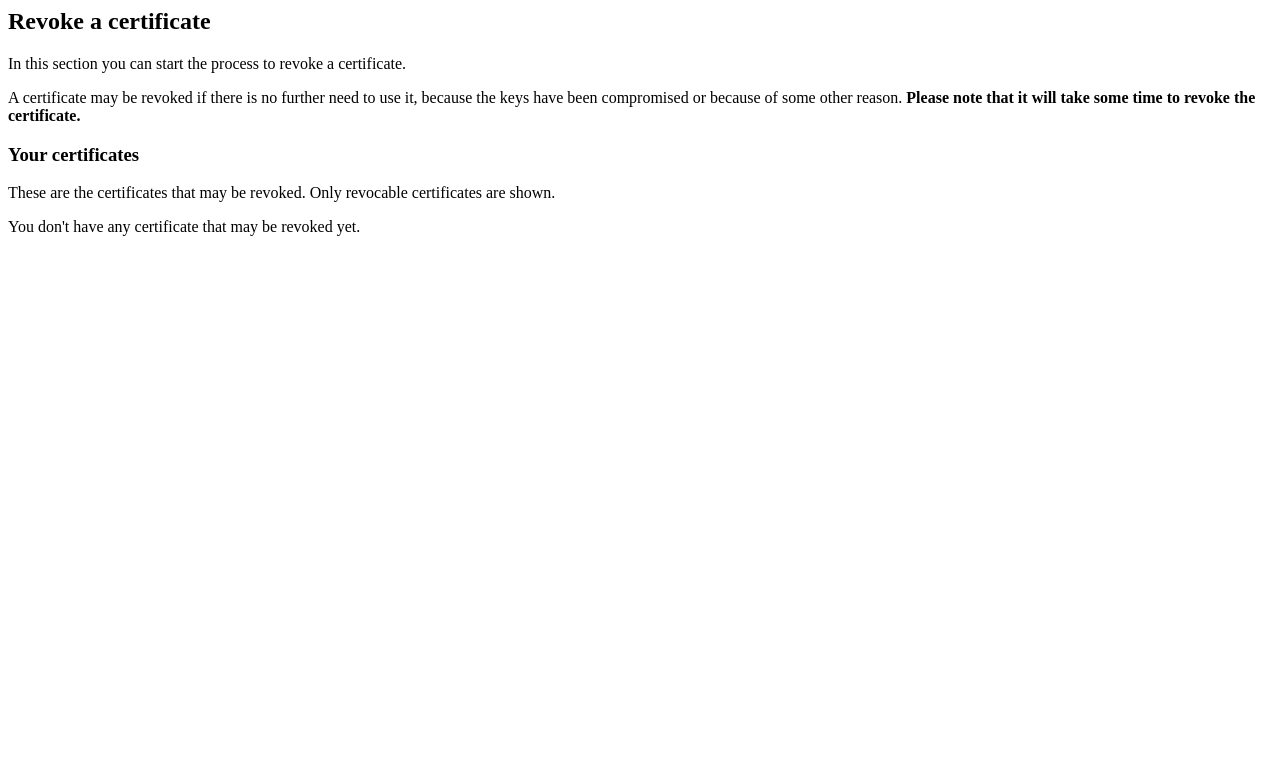
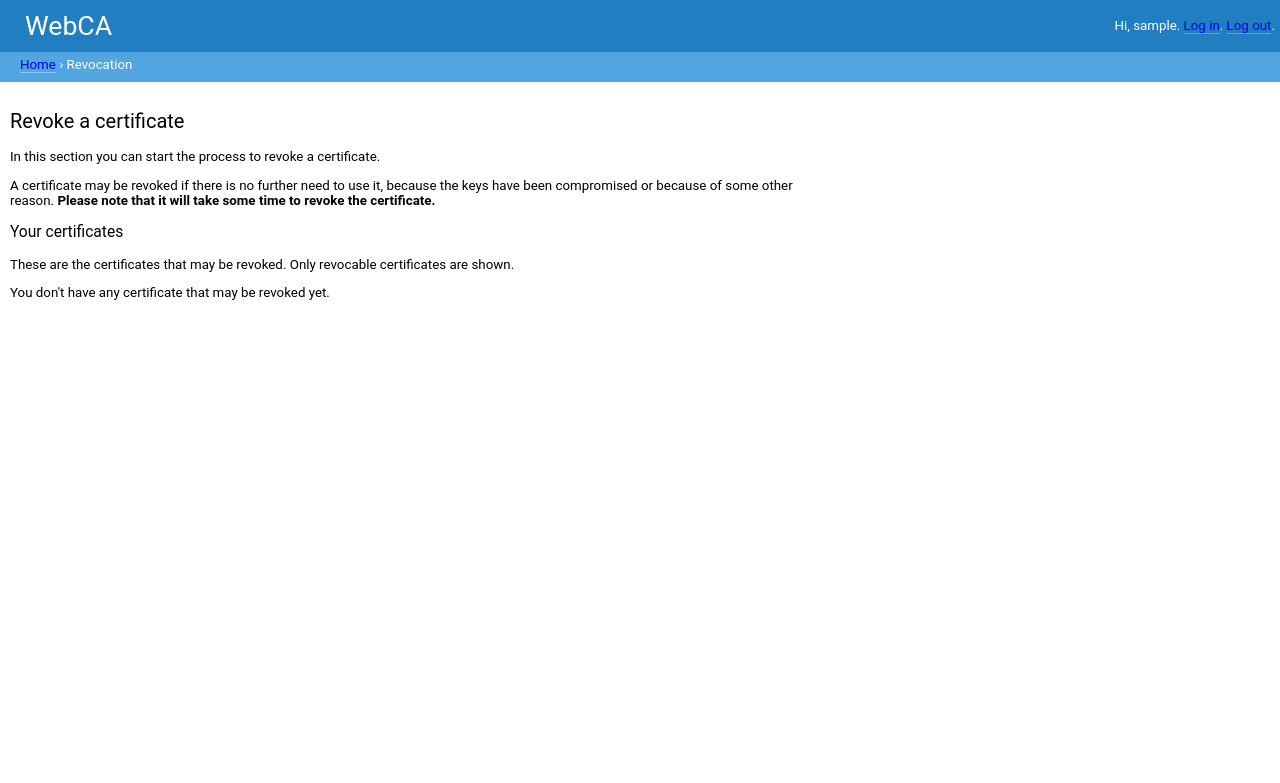
Before and after one commit to jesusfer/webca, a Django app: page /revoke/ in a window 1280 px wide. Shown: the top 783 px of the page. Run offline with Django 3.2, Linux system fonts and the light colour scheme; the visitor is signed in with stand-in values (Sample User, id 1); data comes from the database, SQL or seed files in the repository; data that the repository does not hold is empty; parts of the project's set-up code (start-up, migrations or seed data) failed here and were passed over.

Commit message:
Base View and template for public web

```diff
--- /dev/null
+++ b/webca/webca/web/static/webca/css/base.css
@@ -0,0 +1,151 @@
+body {
+    margin:0;
+    padding: 0;
+    font-size: 10pt;
+    font-family: "Roboto","Lucida Grande","DejaVu Sans","Bitstream Vera Sans",Verdana,Arial,sans-serif;
+}
+#container {
+    /* background-color: lightcoral; */
+}
+
+/* Header */
+
+#header {
+    background-color: #217ec1;
+    padding: 5px;
+    color: white;
+}
+#header::after {
+    content: "";
+    clear: both;
+    display: table;
+}
+#title {
+    /* background-color: lightgreen; */
+    margin: 5px 0 5px 20px;
+    float: left;
+    vertical-align: middle;
+    font-size: 20pt;
+    font-weight: normal;
+}
+#header_tools {
+    /* background-color: lightsalmon; */
+    float: right;
+}
+#header_tools a {
+    text-decoration-line: none;
+    border-bottom: 1px solid #51a5e1;
+}
+#header_tools a:visited,
+#breadcrumbs a:visited {
+    color:unset;
+}
+ a:hover,
+ a:focus,
+#header_tools a:hover,
+#header_tools a:focus,
+#breadcrumbs a:hover,
+#breadcrumbs a:focus {
+    color:orange;
+    border-color: orange;
+}
+#breadcrumbs {
+    padding: 5px 5px 5px 20px;
+    background-color: #51a5e1;
+    color: white;
+    height: 1.5em;
+}
+#breadcrumbs a {
+    text-decoration-line: none;
+    border-bottom: 1px solid #92c7ed;
+}
+
+h1, h2, h3, h4, h5 {
+    font-weight: 400;
+}
+
+/* Messages */
+
+#messages {
+    margin:0;
+    padding: 0;
+    height: 1.5em;
+}
+#messages li {
+    padding:10px 25px;
+    list-style-type: none;
+}
+#messages li.success {
+    background-color: #c2f0c2;
+}
+#messages li.error {
+    background-color: #ffb3b3;
+}
+
+/* Content */
+
+#content_container {
+    width: 800px;
+    margin-right:300px;
+    padding: 10px;
+}
+#content_container::after {
+    content: "";
+    clear: both;
+    display: table;
+}
+#content {
+    float: left;
+    width: 100%;
+}
+#content::after {
+    content: "";
+    clear: both;
+    display: table;
+}
+#sidebar {
+    float: right;
+    position: relative;
+    width: 260px;
+    margin-top:20px;
+    margin-right: -300px;
+    padding: 10px;
+    background-color: #e9f4fb;
+    border-radius: 10px;
+}
+li {
+    list-style-type: circle;
+}
+
+/* Forms */
+
+input, select {
+    box-sizing: border-box;
+    padding: 4px;
+    min-width: 60px;
+    min-height: 30px;
+    border-radius: 5px;
+    border: 1px orange solid;
+    /* letter-spacing: 0.5px; */
+}
+input[type='checkbox'] {
+    padding: unset;
+    min-width: unset;
+    min-height: unset;
+}
+input:focus,
+select:focus {
+    border-color: #51a5e1;
+    border-radius: 0;
+    outline-color: #51a5e1;
+}
+ul.errorlist {
+    padding:0;
+    margin:0;
+    background-color: #ffb3b3;
+}
+ul.errorlist li {
+    padding: 5px 20px;
+    margin: 0;
+    list-style-type: none;
+}
--- /dev/null
+++ b/webca/webca/web/templates/webca/web/base.html
@@ -0,0 +1,45 @@
+{% load static i18n %}<!DOCTYPE html>
+<html>
+    <head>
+        <title>{% if page_title %}{{ page_title }} | {% endif %}{{ title }}</title>
+        <link rel="stylesheet" type="text/css" href="{% static '/webca/css/base.css' %}">
+        {% block head %}{% endblock head %}
+        {% block style %}{% endblock style %}
+    </head>
+    <body>
+        <div id="container">
+            <div id="header">
+                <h1 id="title">{{ title }}</h1>
+                <div id="header_tools">
+                <p>
+                    Hi, {{ user }}.
+                    <a href="{% url 'webca:index' %}">Log in</a>.
+                    <a href="{% url 'webca:index' %}">Log out</a>.
+                </p>
+                {% block header_tools %}
+                {% endblock header_tools %}
+            </div>
+            </div>
+            {% block breadcrumbs %}
+            <div id="breadcrumbs">
+                <a href="{% url 'webca:index' %}">{% trans 'Home' %}</a>
+                {% if section_title %} &rsaquo; {% if section_url %}<a href="{{ section_url }}">{{ section_title }}</a>{% else %}{{ section_title }}{% endif %}{% endif %}
+                {% if page_title %} &rsaquo; {{ page_title }}{% endif %}
+            </div>
+            {% endblock breadcrumbs %}
+            {% block messages %}
+                {% if messages %}
+                    <ul id="messages">{% for message in messages %}
+                        <li{% if message.tags %} class="{{ message.tags }}"{% endif %}>{{ message }}</li>
+                    {% endfor %}</ul>
+                {% endif %}
+            {% endblock messages %}
+            <div id="content_container">
+                <div id="content">{% block content %}{% endblock content %}</div>
+                {% if show_sidebar %}
+                <div id="sidebar">{% block sidebar %}{% endblock sidebar %}</div>
+                {% endif %}
+            </div>
+        </div>
+    </body>
+</html>
--- a/webca/webca/web/templates/webca/web/requests/error.html
+++ b/webca/webca/web/templates/webca/web/requests/error.html
@@ -1,4 +1,7 @@
-<h3>There was an error</h3>
+{% extends "webca/web/base.html" %}
+{% block content %}
+<h2>There was an error</h2>
 <p>{{ error }}</p>
 <p>You need to start the process from the welcome page.</p>
 <p><a href="{% url 'req:index' %}">Go back</a></p>
+{% endblock content %}
--- a/webca/webca/web/templates/webca/web/requests/examples.html
+++ b/webca/webca/web/templates/webca/web/requests/examples.html
@@ -1,3 +1,5 @@
+{% extends "webca/web/base.html" %}
+{% block content %}
 <h3>How to generate a certificate request</h3>
 <p>With OpenSSL it's very easy to generate a key pair and a certificate request (CSR) that you can use to request certificates.</p>
 <h4>Steps</h4>
@@ -27,3 +29,4 @@
     <li>You should store your private key securely. If you lose it or it get's compromised, so does your certificate.</li>
     <li>Use a passphrase to store to private key.</li>
 </ul>
+{% endblock content %}
--- a/webca/webca/web/templates/webca/web/requests/ok.html
+++ b/webca/webca/web/templates/webca/web/requests/ok.html
@@ -1,2 +1,5 @@
+{% extends "webca/web/base.html" %}
+{% block content %}
 <p>Your request has been successfully submitted.</p>
 <p><a href="{% url 'req:index' %}">Go back to my requests</a></p>
+{% endblock content %}
--- a/webca/webca/web/templates/webca/web/requests/referer.html
+++ b/webca/webca/web/templates/webca/web/requests/referer.html
@@ -1,2 +1,5 @@
+{% extends "webca/web/base.html" %}
+{% block content %}
 <p>Please, don't use the Back button on the browser to go back to request pages.</p>
 <p><a href="{% url 'req:index' %}">Go back to my requests</a></p>
+{% endblock content %}
--- a/webca/webca/web/templates/webca/web/revocation/index.html
+++ b/webca/webca/web/templates/webca/web/revocation/index.html
@@ -1,13 +1,6 @@
+{% extends "webca/web/base.html" %}
 {% load webca %}
-
-{% if messages %}
-<ul class="messages">
-    {% for message in messages %}
-    <li{% if message.tags %} class="{{ message.tags }}"{% endif %}>{{ message }}</li>
-    {% endfor %}
-</ul>
-{% endif %}
-
+{% block content %}
 <h2>Revoke a certificate</h2>
 <p>In this section you can start the process to revoke a certificate.</p>
 <p>A certificate may be revoked if there is no further need to use it,
@@ -38,3 +31,4 @@
 {% else %}
 <p>You don't have any certificate that may be revoked yet.</p>
 {% endif %}
+{% endblock content %}
--- a/webca/webca/web/templates/webca/web/revocation/revocation.html
+++ b/webca/webca/web/templates/webca/web/revocation/revocation.html
@@ -1,4 +1,6 @@
+{% extends "webca/web/base.html" %}
 {% load webca %}
+{% block content %}
 <h3>Revoke a certificate</h3>
 <div>
     <p>You are about to revoke the following certificate:</p>
@@ -57,3 +59,4 @@
         </table>
     </form>
 </div>
+{% endblock content %}
--- a/webca/webca/web/urls.py
+++ b/webca/webca/web/urls.py
@@ -1,7 +1,14 @@
+"""
+URLconf for the public web.
+
+"""
+#pylint: disable=C0103
+
+from django.conf import settings
+from django.conf.urls.static import static
 from django.urls import include, path
-from django.views.generic import TemplateView
 
-from webca.web.views import requests, revocation
+from webca.web.views import IndexView, requests, revocation
 
 request_patterns = ([
     path('', requests.IndexView.as_view(), name='index'),
@@ -16,8 +23,7 @@ request_patterns = ([
     path('submit/', requests.SubmitView.as_view(), name='submit'),
     path('ok/', requests.request_confirmation, name='ok'),
 
-    path('examples/',
-         TemplateView.as_view(template_name="webca/web/requests/examples.html"), name='examples'),
+    path('examples/', requests.view_examples, name='examples'),
 ], 'req')
 
 revoke_patterns = ([
@@ -28,7 +34,13 @@ revoke_patterns = ([
          revocation.RevocationView.as_view(), name='revoke_update'),
 ], 'revoke')
 
+app_patterns = ([
+    path('', IndexView.as_view(), name='index'),
+], 'webca')
+
 urlpatterns = [
+    path('', include(app_patterns)),
     path('request/', include(request_patterns)),
     path('revoke/', include(revoke_patterns)),
-]
+    # FIXME: STATIC only for dev
+] + static(settings.STATIC_URL, document_root=settings.STATIC_ROOT)
--- a/webca/webca/web/views/__init__.py
+++ b/webca/webca/web/views/__init__.py
@@ -0,0 +1,29 @@
+"""
+General view classes.
+"""
+
+from django.http import HttpResponse
+from django.views import View
+from django.shortcuts import render
+
+
+class WebCAView(View):
+    """Class that views should inherit that support minimal context
+    to render the pages correctly."""
+
+    def __init__(self, *args, **kwargs):
+        super().__init__(*args, **kwargs)
+        self.context = {
+            'title': 'WebCA',
+            'section_title': None,
+            'section_url': None,
+            'page_title': None,
+        }
+
+
+class IndexView(WebCAView):
+    """Welcome page."""
+
+    def get(self, request, *args, **kwargs):
+        """Render the welcome page."""
+        return render(request, 'webca/web/index.html', self.context)
--- a/webca/webca/web/views/revocation.py
+++ b/webca/webca/web/views/revocation.py
@@ -1,24 +1,26 @@
 """
 Views related to the certificate revocation process.
 """
-from urllib.parse import urlparse
-
-from django import forms, http
-from django.core.exceptions import ValidationError
+from django import http
+from django.contrib import messages
 from django.db.models import Q
 from django.shortcuts import render
 from django.urls import reverse
-from django.views import View
-from django.contrib import messages
 
-from webca.crypto.utils import export_certificate, export_csr
-from webca.web.forms import RequestNewForm, TemplateSelectorForm, RevocationForm
-from webca.web.models import Certificate, Request, Template, Revoked
+from webca.web.forms import RevocationForm
+from webca.web.models import Certificate, Request, Revoked
+from webca.web.views import WebCAView
 
 
-class IndexView(View):
+class IndexView(WebCAView):
     """Welcome page for the revocation process."""
     template = 'webca/web/revocation/index.html'
+
+    def __init__(self, *args, **kwargs):
+        super().__init__()
+        self.context.update({
+            'section_title': 'Revocation',
+        })
 
     def get(self, request, *args, **kwargs):
         """Show the welcome page."""
@@ -27,16 +29,24 @@ class IndexView(View):
             Q(csr__status=Request.STATUS_ISSUED),
         )
         certificates = [c for c in certificates if c.is_valid]
-        context = {
+        self.context.update({
             'certificates': certificates,
-        }
-        return render(request, self.template, context)
+        })
+        return render(request, self.template, self.context)
 
 
-class RevocationView(View):
+class RevocationView(WebCAView):
     """Process the revocation of a certificate."""
     template = 'webca/web/revocation/revocation.html'
     form_class = RevocationForm
+
+    def __init__(self, *args, **kwargs):
+        super().__init__()
+        self.context.update({
+            'section_title': 'Revocation',
+            'section_url': reverse('revoke:index'),
+            'page_title': 'Revoke a certificate',
+        })
 
     def get(self, request, *args, **kwargs):
         """Show the revocation form."""
@@ -50,11 +60,11 @@ class RevocationView(View):
         ).first()
         if not certificate:
             return http.HttpResponseRedirect(reverse('revoke:index'))
-        context = {
+        self.context.update({
             'certificate': certificate,
             'form': self.form_class(),
-        }
-        return render(request, self.template, context)
+        })
+        return render(request, self.template, self.context)
 
     def post(self, request, *args, **kwargs):
         """Process the revocation of a certificate."""
@@ -76,12 +86,11 @@ class RevocationView(View):
             revoke.certificate = certificate
             revoke.reason = form.cleaned_data['reason']
             revoke.save()
-            messages.add_message(request, messages.INFO,
-                'The certificate has been revoked.',
-            )
+            messages.add_message(request, messages.SUCCESS,
+                                 'The certificate has been revoked.')
             return http.HttpResponseRedirect(reverse('revoke:index'))
-        context = {
+        self.context.update({
             'certificate': certificate,
             'form': form,
-        }
-        return render(request, self.template, context)
+        })
+        return render(request, self.template, self.context)
```
Also changed, not shown: webca/webca/web/templates/webca/web/index.html (added, +21 -0 lines), webca/webca/web/templates/webca/web/requests/index.html (+16 -2 lines), webca/webca/web/templates/webca/web/requests/new.html (+3 -4 lines), webca/webca/web/views/requests.py (+65 -20 lines).
